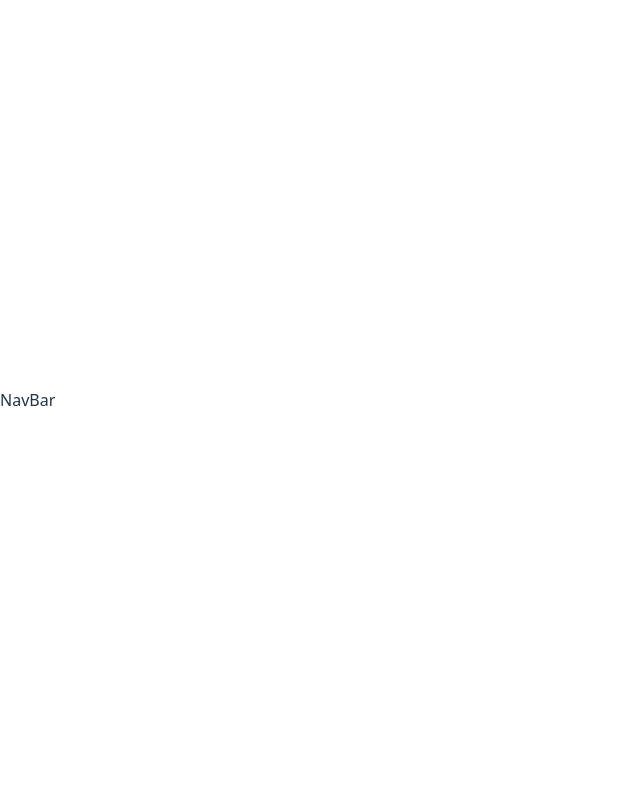
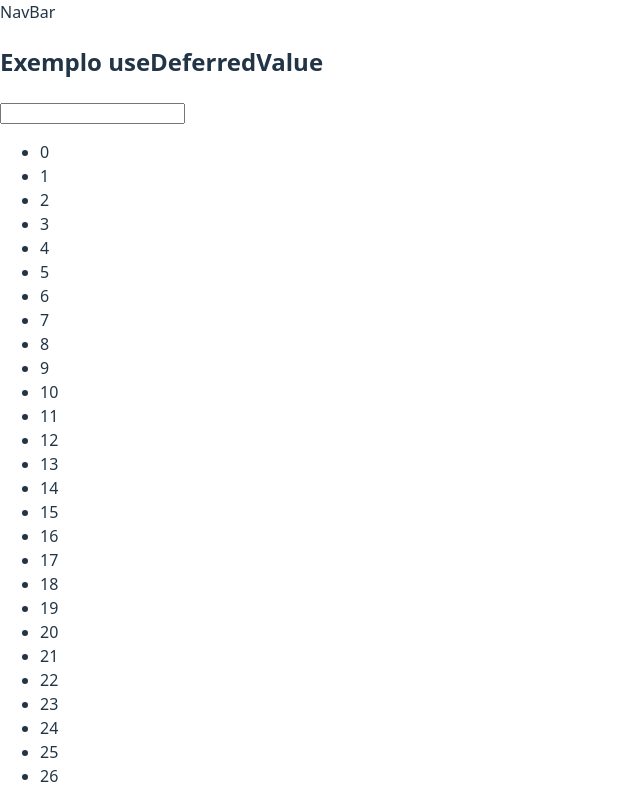
Before and after one commit to KlausKurth/ReactSkills, a React (Vite) app in the folder my-react-app/: page /hookusedferredvalue in a window 1280 px wide. Before the commit this address had no page. Shown: the top 792 px of the page, without its empty margins (0-640 px from the left). Built offline with nearby package versions, Linux system fonts and the light colour scheme.

Commit message:
FEAT adicionados novos exemplos

```diff
--- a/my-react-app/src/App.jsx
+++ b/my-react-app/src/App.jsx
@@ -13,12 +13,14 @@ import HookUseRef from './components/Hooks/HookUseRef';
 import HookUseCallback from './components/Hooks/HookUseCallback';
 import HookUseMemo from './components/Hooks/HookUseMemo';
 import HookUseLayoutEffect from './components/Hooks/HookUseLayoutEffect';
-
+import HookUseImperativeHandle from './components/Hooks/HookUseImperativeHandle';
+import HookUseId from './components/Hooks/HookUseId';
 
 //context
 import UsuarioProvider from './components/Hooks/UsuarioContext'; //import nomeado porque só pode haver um default por arquivo
-import HookUseImperativeHandle from './components/Hooks/HookUseImperativeHandle';
-
+import HookUseTransition from './components/Hooks/HookUseTransition';
+import HookUseDeferredValue from './components/Hooks/HookUseDeferredValue';
+import HookUseInsertionEffect from './components/Hooks/HookUseInsertionEffect';
 
 
 const App = () => {
@@ -42,6 +44,10 @@ const App = () => {
           <Route path="/hookusememo" element={<HookUseMemo/>}/>
           <Route path="/hookuselayouteffect" element={<HookUseLayoutEffect/>}/>
           <Route path="/hookuseimperativehandle" element={<HookUseImperativeHandle/>}/>
+          <Route path="/hookuseid" element={<HookUseId/>}/>
+          <Route path="/hookusetransition" element={<HookUseTransition/>}/>
+          <Route path="/hookusedferredvalue" element={<HookUseDeferredValue/>}/>
+          <Route path="/hookuseinsertioneffect" element={<HookUseInsertionEffect/>}/>
         </Routes>
       </UsuarioProvider>
     </BrowserRouter>
--- /dev/null
+++ b/my-react-app/src/components/Hooks/HookUseDeferredValue.jsx
@@ -0,0 +1,61 @@
+// Deixa um valor “pesado” atrasado, para a UI não travar.
+// Quando usar? Quando um valor muda rápido (ex: input) mas o uso dele (renderizar lista) é lento. Quando tem um único estado (texto) mas só parte do uso dele precisa ser atrasado (lista pesada, gráfico, etc.). useDeferredValue quando você só precisa atrasar o consumo de um valor já existente.
+
+/*
+Diferença conceitual
+
+useTransition
+
+Você mesmo marca um bloco de atualização como “não urgente”.
+
+Exemplo: startTransition(() => setLista(...)).
+
+Útil quando o estado caro é separado (texto + lista).
+
+useDeferredValue
+
+Você deixa o valor derivado atrasado.
+
+Exemplo: const textoDeferido = useDeferredValue(texto).
+
+Útil quando você já tem um estado (texto) mas só quer usar uma versão atrasada dele em algo pesado (lista).
+
+Analogia
+
+useTransition: você fala para o React → "Essa atualização aqui é prioridade baixa".
+
+useDeferredValue: você fala → "Me dá uma cópia mais lenta desse valor, para usar em algo pesado".
+
+*/
+
+// useDeferredValue: O input atualiza rápido (setTexto) e a lista só escuta a versão atrasada (textoDeferido).
+
+
+import React, { useDeferredValue, useState } from 'react'
+
+function HookUseDeferredValue() {
+    const [texto, setTexto] = useState("");
+    const textoDeferido = useDeferredValue(texto) // Valor atrasado
+
+    const lista = Array(20000)
+        .fill()
+        .map((_, i) => textoDeferido + "" + i);
+
+  return (
+    <div>
+        <h2>Exemplo useDeferredValue</h2>
+        <input
+            type="text"
+            value={texto}
+            onChange={(e) => setTexto(e.target.value)}
+        />
+        <ul>
+            {lista.map((item, i) => (
+                <li key={i}>{item}</li>
+            ))}
+        </ul>
+    </div>
+  )
+}
+
+export default HookUseDeferredValue
--- /dev/null
+++ b/my-react-app/src/components/Hooks/HookUseId.jsx
@@ -0,0 +1,26 @@
+//Gera IDs estáveis e únicos em múltiplas renderizações.
+// Quando usar? Quando precisar de IDs únicos para rótulos, inputs ou elementos acessíveis (aria).
+
+
+import React, {useId} from 'react'
+
+function HookUseId() {
+    // Cada renderização mantém o mesmo id único
+    const idNome = useId();
+    const idEmail = useId();
+
+  return (
+    <div>
+        <h2>Exemplo useId</h2>
+        <label htmlFor={idNome}>Nome:</label>
+        <input id={idNome} type="text"/>
+
+        <br/>
+
+        <label htmlFor={idEmail}>Email:</label>
+        <input id={idEmail} type="email" />
+    </div>
+  );
+}
+
+export default HookUseId
--- /dev/null
+++ b/my-react-app/src/components/Hooks/HookUseInsertionEffect.jsx
@@ -0,0 +1,32 @@
+// Executa antes até do useLayoutEffect. Usado para injetar CSS ou estilos antes de renderizar a tela.
+// Raramente usado em apps normais. Principalmente em bibliotecas de estilização.
+// useInsertionEffect é executado muito cedo, antes do DOM final estar completamente "pronto" para manipulações visuais.
+
+import React, { useInsertionEffect, useRef } from 'react'
+
+export default function HookUseInsertionEffect() {
+    useInsertionEffect(() => {
+      // Injetar CSS global antes da renderização
+      const styleTag = document.createElement("style");
+      styleTag.innerHTML = `
+        .insertion-effect-text {
+          color: red !important;
+          font-weight: bold;
+        }
+      `;
+      document.head.appendChild(styleTag);
+
+      return () => {
+        document.head.removeChild(styleTag);
+      };
+    }, []);
+
+    return (
+      <div>
+        <h2>Exemplo useInsertionEffect</h2>
+        <p className="insertion-effect-text">
+          Esse texto fica vermelho antes de renderizar.
+        </p>
+      </div>
+    );
+  }
--- /dev/null
+++ b/my-react-app/src/components/Hooks/HookUseTransition.jsx
@@ -0,0 +1,85 @@
+//Permite marcar atualizações como não urgentes, mantendo a interface fluida.
+//Quando usar? Quando atualizações pesadas (listas, cálculos) não devem travar a interação imediata. Quando você controla mais de um estado (input + lista) e pode separar o que é urgente do que não é. use useTransition quando você mesmo dispara um setState caro.
+
+/* Sobre o exemplo abaixo:
+O input (setTexto) é urgente.
+A lista (setLista) é marcada como não urgente via startTransition.
+Mas na prática, na primeira tecla, o React precisa montar tudo do zero → essa primeira lista grande trava um pouco a thread principal.
+
+Sem useTransition
+Cada letra digitada → trava forte (input lento).
+Com useTransition
+O input responde melhor, mas ainda pode haver um pequeno atraso na primeira interação.
+
+*/
+
+/*
+Diferença conceitual
+
+useTransition
+
+Você mesmo marca um bloco de atualização como “não urgente”.
+
+Exemplo: startTransition(() => setLista(...)).
+
+Útil quando o estado caro é separado (texto + lista).
+
+useDeferredValue
+
+Você deixa o valor derivado atrasado.
+
+Exemplo: const textoDeferido = useDeferredValue(texto).
+
+Útil quando você já tem um estado (texto) mas só quer usar uma versão atrasada dele em algo pesado (lista).
+
+Analogia
+
+useTransition: você fala para o React → "Essa atualização aqui é prioridade baixa".
+
+useDeferredValue: você fala → "Me dá uma cópia mais lenta desse valor, para usar em algo pesado".
+
+*/
+
+// useTransition: O input atualiza rápido (setTexto) e a lista demora (startTransition(setLista)).
+
+
+import React, {useState , useTransition} from 'react'
+
+function HookUseTransition() {
+    const [texto, setTexto] = useState("");
+    const [lista, setLista] = useState([]);
+    const [isPending, startTransition] = useTransition();
+
+    const handleChange = (e) => {
+        const value = e.target.value;
+        setTexto(value);
+
+        // Atualização não urgente
+        startTransition(() => {
+            const novalista = Array(20000)
+                .fill()
+                .map((_, i) => value + "" + i);
+            setLista(novalista)
+        });
+    }
+
+  return (
+    <div>
+        <h2>Exemplo useTransition</h2>
+        {/*Quando você digita no input, o React faz duas atualizações:
+        Atualiza o estado texto (urgente → precisa aparecer no input imediatamente).
+        Gera a lista com 20.000 itens (não urgente → pode demorar). */}
+        <input type="text" value={texto} onChange={handleChange}/>
+
+        {isPending && <p>Carregando lista...</p>}
+
+        <ul>
+            {lista.map((item, i)=> (
+                <li key={i}>{item}</li>
+            ))}
+        </ul>
+    </div>
+  );
+}
+
+export default HookUseTransition
```
Also changed, not shown: 1 other file (tests, documents, lock files or other folders).
